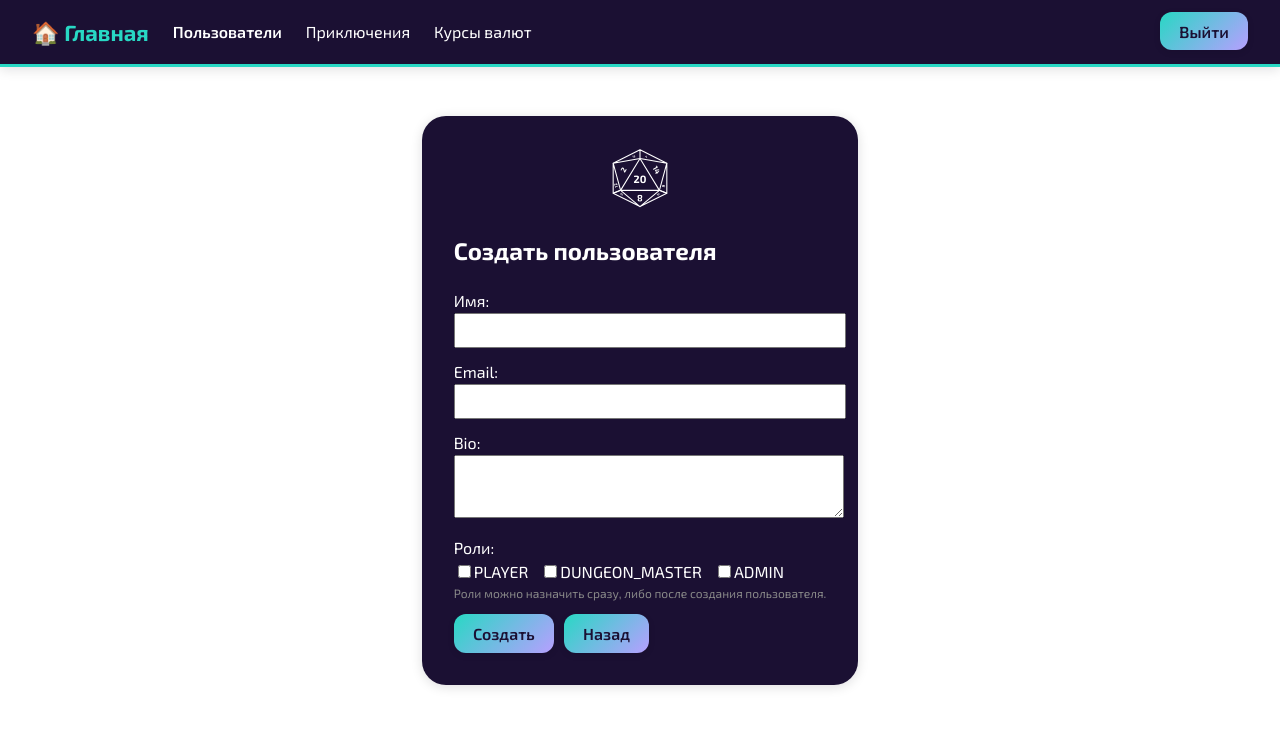
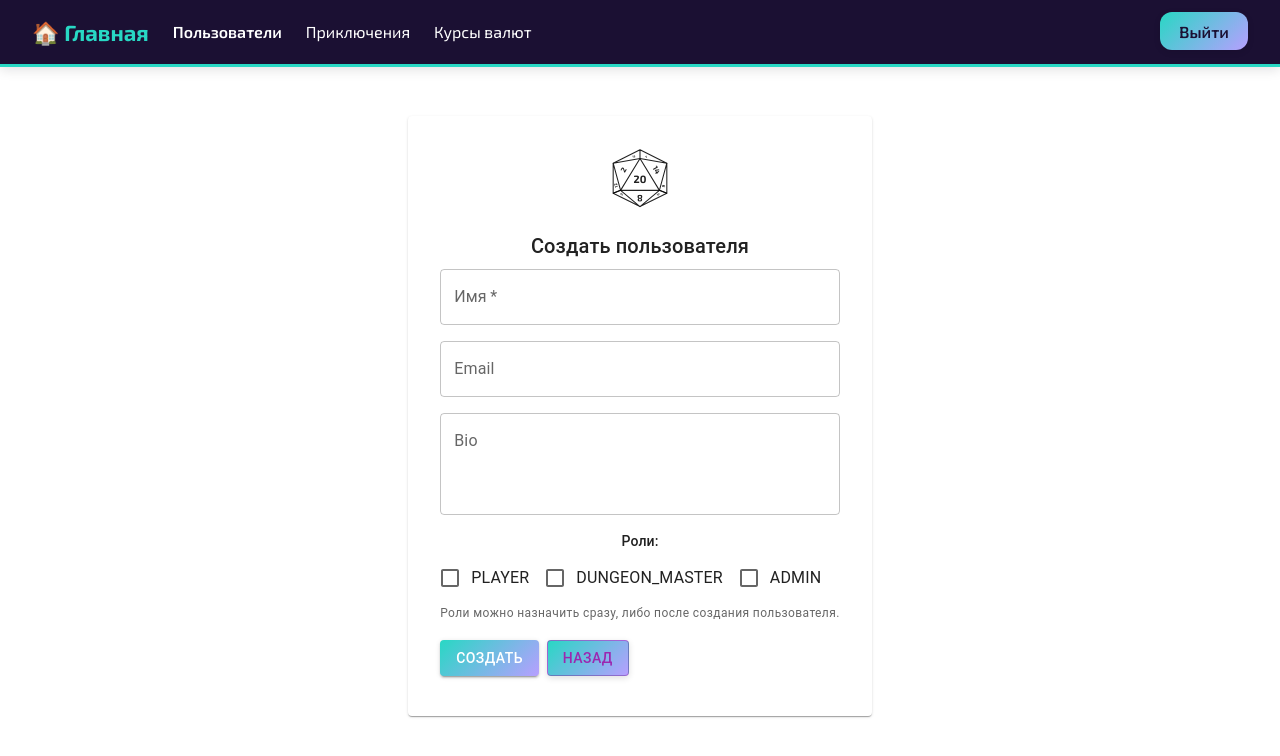
Before and after one commit to Affid-Tech/dicebound-admin-frontend, a React (Vite) app: page /users/new in a window 1280 px wide. Shown: the top 756 px of the page. Built offline with nearby package versions, Linux system fonts and the light colour scheme; sample sign-in values are in the browser's storage.

Commit message:
Update Users

```diff
--- a/src/pages/UserForm.tsx
+++ b/src/pages/UserForm.tsx
@@ -1,8 +1,9 @@
-import React, { useEffect, useState } from "react";
-import { useParams, useNavigate } from "react-router-dom";
-import { UserService } from "../api/UserService";
-import type { UserRole, UserCreateDto, UserPatchDto } from "../types/user";
+import React, {useEffect, useState} from "react";
+import {useNavigate, useParams} from "react-router-dom";
+import {UserService} from "../api/UserService";
+import type {UserCreateDto, UserPatchDto, UserRole} from "../types/user";
 import D20 from "../components/D20.tsx";
+import {Alert, Box, Button, Card, CardContent, Checkbox, CircularProgress, FormControlLabel, FormGroup, Stack, TextField, Typography} from "@mui/material";
 
 const allRoles: UserRole[] = ["PLAYER", "DUNGEON_MASTER", "ADMIN"];
 
@@ -133,60 +134,60 @@ export default function UserForm() {
         }
     };
 
-    if (loading) return <div>Загрузка...</div>;
+    if (loading) {
+        return (
+            <Box display="flex" justifyContent="center" alignItems="center" height={200}>
+                <CircularProgress />
+            </Box>
+        );
+    }
 
     return (
-        <div className="card card--narrow">
-            <div style={{ textAlign: "center" }}>
+        <Card sx={{ maxWidth: 480, mx: "auto", mt: 4, p: 2 }}>
+            <CardContent>
+                <Box textAlign="center" mb={2}>
                     <D20 style={{ width: 60, height: 60 }} />
-            </div>
-            <h2>{isEdit ? "Редактирование пользователя" : "Создать пользователя"}</h2>
-            <form onSubmit={handleSubmit}>
-                <div style={{ marginBottom: 12 }}>
-                    <label>
-                        Имя:<br />
-                        <input
+                </Box>
+                <Typography variant="h6" gutterBottom align="center">
+                    {isEdit ? "Редактирование пользователя" : "Создать пользователя"}
+                </Typography>
+                <Box component="form" onSubmit={handleSubmit} noValidate>
+                    <Stack spacing={2}>
+                        <TextField
+                            label="Имя"
                             name="name"
-                            type="text"
                             value={form.name}
                             onChange={handleChange}
                             required
-                            style={{ width: "100%", padding: 8 }}
+                            fullWidth
                         />
-                    </label>
-                </div>
-                <div style={{ marginBottom: 12 }}>
-                    <label>
-                        Email:<br />
-                        <input
+                        <TextField
+                            label="Email"
                             name="email"
                             type="email"
                             value={form.email}
                             onChange={handleChange}
-                            style={{ width: "100%", padding: 8 }}
+                            fullWidth
                         />
-                    </label>
-                </div>
-                <div style={{ marginBottom: 12 }}>
-                    <label>
-                        Bio:<br />
-                        <textarea
+                        <TextField
+                            label="Bio"
                             name="bio"
                             value={form.bio}
                             onChange={handleChange}
-                            rows={3}
-                            style={{ width: "100%", padding: 8 }}
+                            fullWidth
+                            multiline
+                            minRows={3}
                         />
-                    </label>
-                </div>
-                {/* Роли */}
-                <div style={{ marginBottom: 12 }}>
-                    <span>Роли:</span>
-                    <div>
+                        <Box>
+                            <Typography variant="subtitle2" mb={0.5}>
+                                Роли:
+                            </Typography>
+                            <FormGroup row>
                                 {allRoles.map((role) => (
-                            <label key={role} style={{ marginRight: 12 }}>
-                                <input
-                                    type="checkbox"
+                                    <FormControlLabel
+                                        key={role}
+                                        control={
+                                            <Checkbox
                                                 checked={form.roles?.includes(role)}
                                                 onChange={e =>
                                                     isEdit
@@ -200,36 +201,49 @@ export default function UserForm() {
                                                 }
                                                 disabled={isEdit && (!id || roleLoading === role)}
                                             />
-                                {role}
-                            </label>
+                                        }
+                                        label={role}
+                                    />
                                 ))}
+                            </FormGroup>
                             {!isEdit && (
-                            <div style={{ fontSize: 12, color: "#888" }}>
+                                <Typography variant="caption" color="text.secondary">
                                     Роли можно назначить сразу, либо после создания пользователя.
-                            </div>
+                                </Typography>
                             )}
-                    </div>
-                </div>
-                <div>
-                    <button type="submit" disabled={saving} style={{ marginRight: 10 }}>
+                        </Box>
+                        {error && <Alert severity="error">{error}</Alert>}
+                        <Box display="flex" gap={1} mt={1}>
+                            <Button
+                                variant="contained"
+                                type="submit"
+                                disabled={saving}
+                            >
                                 {isEdit ? "Сохранить" : "Создать"}
-                    </button>
-                    <button type="button" onClick={() => navigate("/users")}>
+                            </Button>
+                            <Button
+                                variant="outlined"
+                                color="secondary"
+                                onClick={() => navigate("/users")}
+                                disabled={saving}
+                            >
                                 Назад
-                    </button>
+                            </Button>
                             {isEdit && (
-                        <button
-                            type="button"
-                            style={{ float: "right", color: "red" }}
+                                <Button
+                                    variant="outlined"
+                                    color="error"
                                     onClick={handleDelete}
                                     disabled={saving}
+                                    sx={{ marginLeft: "auto" }}
                                 >
                                     Удалить
-                        </button>
+                                </Button>
                             )}
-                </div>
-                {error && <div style={{ color: "red", marginTop: 10 }}>{error}</div>}
-            </form>
-        </div>
+                        </Box>
+                    </Stack>
+                </Box>
+            </CardContent>
+        </Card>
     );
 }
--- a/src/pages/UserList.tsx
+++ b/src/pages/UserList.tsx
@@ -1,14 +1,45 @@
-import { useEffect, useState } from "react";
-import { UserService } from "../api/UserService";
-import type { UserDto, UserRole } from "../types/user";
-import { useNavigate } from "react-router-dom";
+import React, {useEffect, useState} from "react";
+import {UserService} from "../api/UserService";
+import type {UserDto, UserRole} from "../types/user";
+import {useNavigate} from "react-router-dom";
+import {
+    Alert,
+    Box,
+    Card,
+    CardContent,
+    Checkbox,
+    CircularProgress,
+    ListItemText,
+    Menu,
+    MenuItem,
+    Stack,
+    Table,
+    TableBody,
+    TableCell,
+    TableHead,
+    TableRow,
+    Tooltip,
+    Typography
+} from "@mui/material";
+import AddIcon from "@mui/icons-material/Add";
+import ArrowDropUpIcon from "@mui/icons-material/ArrowDropUp";
+import ArrowDropDownIcon from "@mui/icons-material/ArrowDropDown";
+import UnfoldMoreIcon from "@mui/icons-material/UnfoldMore";
+import FilterListIcon from "@mui/icons-material/FilterList";
+
+const ALL_ROLES: UserRole[] = ["PLAYER", "DUNGEON_MASTER", "ADMIN"];
 
 export default function UserList() {
     const [users, setUsers] = useState<UserDto[]>([]);
     const [loading, setLoading] = useState(true);
     const [error, setError] = useState<string | null>(null);
 
-    const [roleFilter, setRoleFilter] = useState<UserRole | "ALL">("ALL");
+    // MULTISELECT фильтр
+    const [roleFilter, setRoleFilter] = useState<UserRole[]>([]);
+    const [filterAnchor, setFilterAnchor] = useState<null | Element>(null);
+
+    const [sortBy, setSortBy] = useState<"name" | "email" | "roles" | "id">("name");
+    const [sortDir, setSortDir] = useState<"asc" | "desc">("asc");
     const navigate = useNavigate();
 
     useEffect(() => {
@@ -18,52 +49,179 @@ export default function UserList() {
             .finally(() => setLoading(false));
     }, []);
 
+    // Новая фильтрация: если роли не выбраны — показываем всех
     const filteredUsers =
-        roleFilter === "ALL"
+        roleFilter.length === 0
             ? users
-            : users.filter((u) => u.roles.includes(roleFilter));
+            : users.filter((u) => roleFilter.some((role) => u.roles.includes(role)));
+
+    const sortedUsers = [...filteredUsers].sort((a, b) => {
+        const getValue = (u: UserDto) =>
+            sortBy === "roles"
+                ? u.roles.join(", ")
+                : (u[sortBy] ?? "");
+        const aVal = getValue(a).toString().toLowerCase();
+        const bVal = getValue(b).toString().toLowerCase();
+        if (aVal < bVal) return sortDir === "asc" ? -1 : 1;
+        if (aVal > bVal) return sortDir === "asc" ? 1 : -1;
+        return 0;
+    });
+
+    const handleSort = (column: typeof sortBy) => {
+        if (sortBy === column) setSortDir(d => d === "asc" ? "desc" : "asc");
+        else {
+            setSortBy(column);
+            setSortDir("asc");
+        }
+    };
+
+    // Открытие/закрытие фильтра-меню
+    const handleFilterOpen = (e: React.MouseEvent<SVGSVGElement>) => setFilterAnchor(e.currentTarget);
+    const handleFilterClose = () => setFilterAnchor(null);
+
+    // Логика мультивыбора ролей
+    const handleRoleToggle = (role: UserRole) => {
+        setRoleFilter(prev =>
+            prev.includes(role) ? prev.filter(r => r !== role) : [...prev, role]
+        );
+    };
+
+    // Очистить все фильтры
+    const handleClearFilter = () => setRoleFilter([]);
+
+    function sortByColumn(columnName: "name" | "email" | "roles" | "id" = "name") {
+        if (sortBy === columnName) return (sortDir === "asc"
+            ? <ArrowDropUpIcon
+                sx={{cursor: "pointer", color: "#888", ml: 0.5, fontSize: 22, '&:hover': {color: "#000"}}}
+                onClick={() => handleSort(columnName)}
+            />
+            : <ArrowDropDownIcon
+                sx={{cursor: "pointer", color: "#888", ml: 0.5, fontSize: 22, '&:hover': {color: "#000"}}}
+                onClick={() => handleSort(columnName)}
+            />);
+
+        else return (
+            <UnfoldMoreIcon
+                sx={{cursor: "pointer", color: "#bbb", ml: 0.5, fontSize: 20, '&:hover': {color: "#000"}}}
+                onClick={() => handleSort(columnName)}
+            />
+        )
+    }
 
     return (
-        <div className="card">
-            <h1>Пользователи</h1>
+        <Card sx={{maxWidth: 960, mx: "auto", mt: 4, p: 2}}>
+            <CardContent>
+                <Stack direction="row" alignItems="center" justifyContent="space-between" mb={2}>
+                    <Typography variant="h5" component="h1">
+                        Пользователи
+                    </Typography>
+                    <Tooltip title="Создать пользователя">
+                        <AddIcon color="primary"
+                                 onClick={() => navigate("/users/new")}
+                                 sx={{cursor: "pointer", color: "primary.main", fontSize: 22, '&:hover': {color: "#000"}}}
+                        />
+                    </Tooltip>
+                </Stack>
 
-            <div style={{ marginBottom: 16 }}>
-                <button onClick={() => navigate("/users/new")}>Создать пользователя</button>
-                <select
-                    value={roleFilter}
-                    onChange={(e) => setRoleFilter(e.target.value as UserRole | "ALL")}
-                    style={{ marginLeft: 16 }}
-                >
-                    <option value="ALL">Все роли</option>
-                    <option value="PLAYER">PLAYER</option>
-                    <option value="DUNGEON_MASTER">DUNGEON_MASTER</option>
-                    <option value="ADMIN">ADMIN</option>
-                </select>
-            </div>
+                {loading && (
+                    <Box display="flex" justifyContent="center" my={4}>
+                        <CircularProgress/>
+                    </Box>
+                )}
+                {error && (
+                    <Alert severity="error" sx={{mb: 2}}>
+                        {error}
+                    </Alert>
+                )}
 
-            {loading && <div>Загрузка...</div>}
-            {error && <div style={{ color: "red" }}>{error}</div>}
-
-            <table border={1} cellPadding={8} cellSpacing={0}>
-                <thead>
-                <tr>
-                    <th>Имя</th>
-                    <th>Email</th>
-                    <th>Роли</th>
-                    <th>ID</th>
-                </tr>
-                </thead>
-                <tbody>
-                {filteredUsers.map((u) => (
-                    <tr key={u.id} onClick={() => navigate(`/users/${u.id}`)} style={{ cursor: "pointer" }}>
-                        <td>{u.name}</td>
-                        <td>{u.email}</td>
-                        <td>{u.roles.join(", ")}</td>
-                        <td>{u.id}</td>
-                    </tr>
-                ))}
-                </tbody>
-            </table>
-        </div>
+                <Table sx={{mt: 2, cursor: "pointer"}}>
+                    <TableHead>
+                        <TableRow>
+                            <TableCell>
+                                <Box display="flex" alignItems="center">
+                                    Имя
+                                    {sortByColumn("name")}
+                                </Box>
+                            </TableCell>
+                            <TableCell>
+                                <Box display="flex" alignItems="center">
+                                    Email
+                                    {sortByColumn("email")}
+                                </Box>
+                            </TableCell>
+                            <TableCell>
+                                <Box display="flex" alignItems="center" gap={1}>
+                                    Роли
+                                    <Tooltip title="Фильтр по ролям">
+                                        <FilterListIcon
+                                            sx={{
+                                                p: "4px",
+                                                cursor: "pointer",
+                                                color: roleFilter.length > 0 ? "primary.main" : "#888",
+                                                ml: 0.5,
+                                                fontSize: 22,
+                                                '&:hover': {color: "#000"}
+                                            }}
+                                            onClick={handleFilterOpen}
+                                        />
+                                    </Tooltip>
+                                    {sortByColumn("roles")}
+                                </Box>
+                                <Menu
+                                    anchorEl={filterAnchor}
+                                    open={Boolean(filterAnchor)}
+                                    onClose={handleFilterClose}
+                                    slotProps={{list: {dense: true}}}
+                                >
+                                    {ALL_ROLES.map(role => (
+                                        <MenuItem
+                                            key={role}
+                                            value={role}
+                                            onClick={() => handleRoleToggle(role)}
+                                            dense
+                                        >
+                                            <Checkbox
+                                                checked={roleFilter.includes(role)}
+                                                size="small"
+                                                sx={{mr: 1}}
+                                            />
+                                            <ListItemText primary={role}/>
+                                        </MenuItem>
+                                    ))}
+                                    <MenuItem
+                                        disabled={roleFilter.length === 0}
+                                        onClick={handleClearFilter}
+                                        sx={{justifyContent: "center", fontSize: 13, opacity: 0.8}}
+                                    >
+                                        Сбросить фильтр
+                                    </MenuItem>
+                                </Menu>
+                            </TableCell>
+                        </TableRow>
+                    </TableHead>
+                    <TableBody>
+                        {sortedUsers.map((u) => (
+                            <TableRow
+                                key={u.id}
+                                hover
+                                onClick={() => navigate(`/users/${u.id}`)}
+                                sx={{transition: "background 0.15s", cursor: "pointer"}}
+                            >
+                                <TableCell>{u.name}</TableCell>
+                                <TableCell>{u.email}</TableCell>
+                                <TableCell>{u.roles.join(", ")}</TableCell>
+                            </TableRow>
+                        ))}
+                        {!loading && sortedUsers.length === 0 && (
+                            <TableRow>
+                                <TableCell colSpan={4} align="center">
+                                    Нет пользователей с такими параметрами.
+                                </TableCell>
+                            </TableRow>
+                        )}
+                    </TableBody>
+                </Table>
+            </CardContent>
+        </Card>
     );
 }
```
Lines whose indentation alone changed are shown as unchanged.
